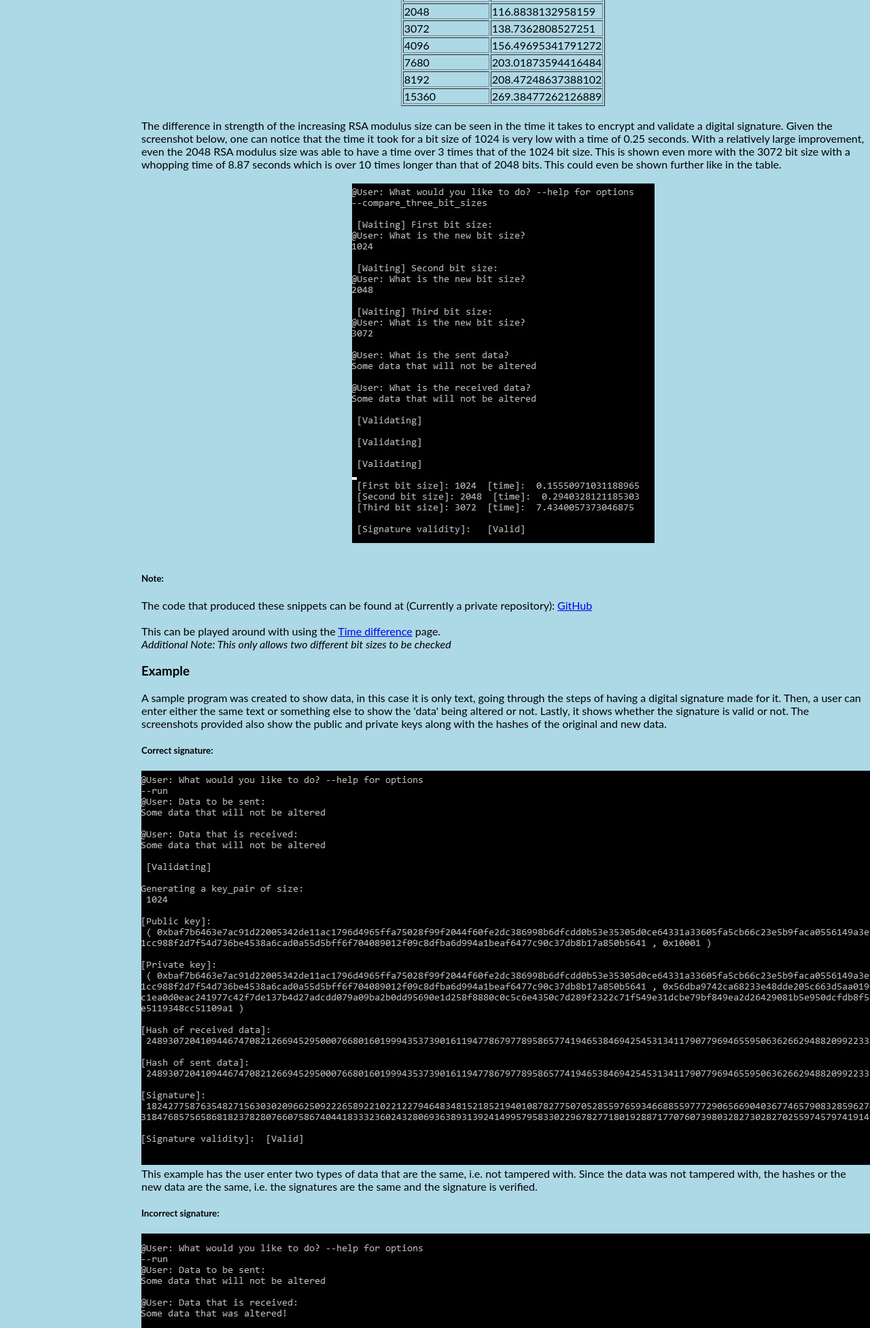
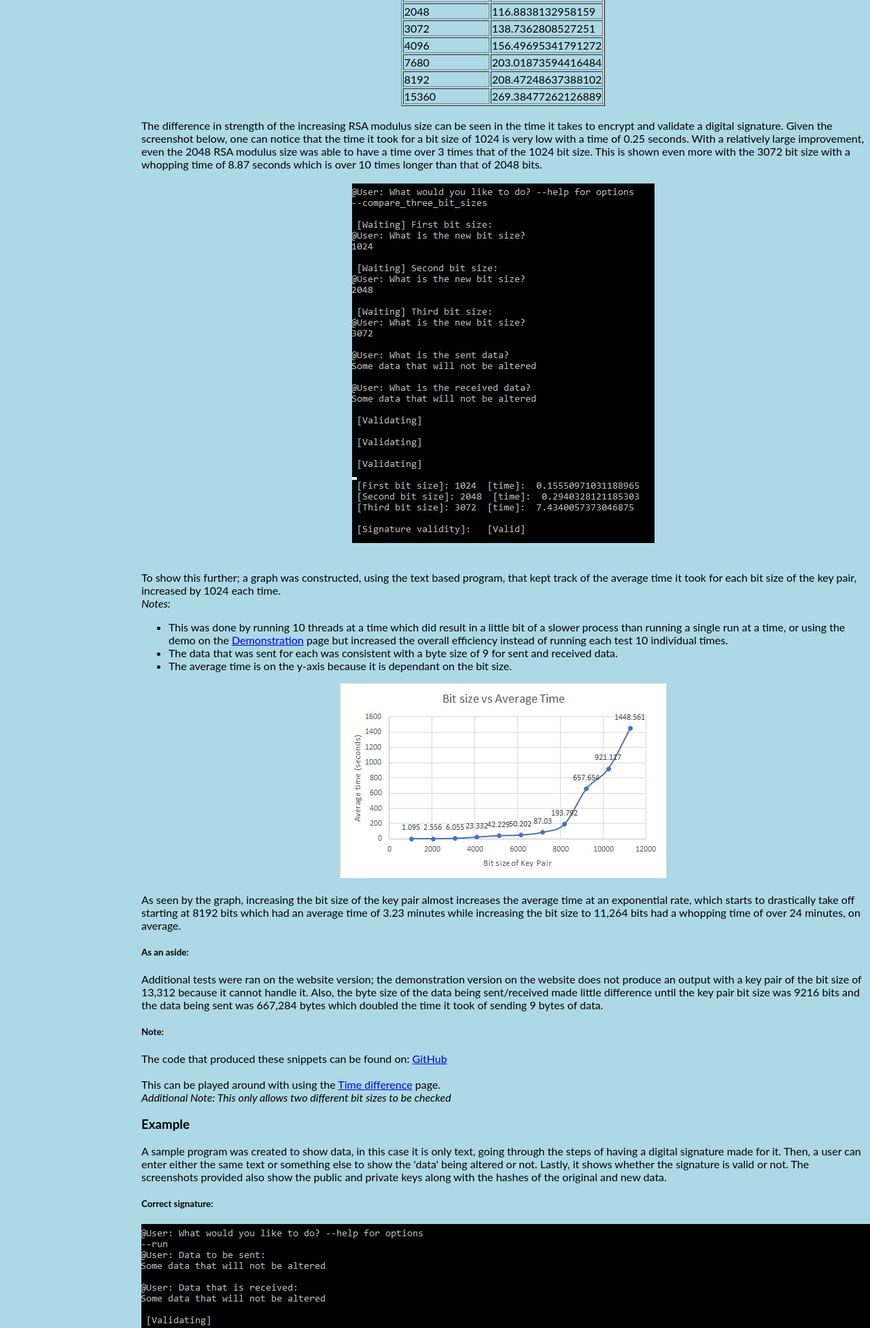
Before and after one commit to M3ritt/Digital-Signatures, a Flask app: page /digital_signature in a window 1280 px wide; the page is wider, and only the part inside the window is pictured. Shown: the part 1518-3472 px from the top of that part at 68% size. Run offline with Flask 2, Linux system fonts and the light colour scheme.

Commit message:
Update digital_signature.html
Added average time info

```diff
--- a/templates/digital_signature.html
+++ b/templates/digital_signature.html
@@ -153,12 +153,35 @@
         Given the screenshot below, one can notice that the time it took for a bit size of 1024 is very low with a time of 0.25 seconds.
         With a relatively large improvement, even the 2048 RSA modulus size was able to have a time over 3 times that of the 1024 bit size.
         This is shown even more with the 3072 bit size with a whopping time of 8.87 seconds which is over 10 times longer than that of 2048 bits.
-    This could even be shown further like in the table. <br> <br>
+        <br> <br>
+
         <center>
             <img src ="../static/images/three_times.jpg" alt="time difference"> <br>
+        </center> <br> <br>
+        To show this further; a graph was constructed, using the text based program, that kept track of the average time it took for each bit size of the key pair,
+        increased by 1024 each time. <br>
+        <i> Notes: </i> <br>
+        <ul>
+            <li>
+                This was done by running 10 threads at a time which did result in a little bit of a slower process than running a single run at a time,
+                or using the demo on the <a href="/example">Demonstration</a> page but increased the overall efficiency instead of running each test 10 individual times.
+            </li>
+            <li> The data that was sent for each was consistent with a byte size of 9 for sent and received data.</li>
+            <li> The average time is on the y-axis because it is dependant on the bit size.</li>
+        </ul>
+        <center>
+            <img src = "../static/images/bit_size_vs_average_time.jpg" alt ="bit size vs average time"> <br>
         </center> <br>
+        As seen by the graph, increasing the bit size of the key pair almost increases the average time at an exponential rate,
+        which starts to drastically take off starting at 8192 bits which had an average time of 3.23 minutes while increasing the
+        bit size to 11,264 bits had a whopping time of over 24 minutes, on average.
+
+        <h5> As an aside: </h5>
+        Additional tests were ran on the website version; the demonstration version on the website does not produce an output with a key pair of the bit size of 13,312 because it cannot handle it.
+        Also, the byte size of the data being sent/received made little difference until the key pair bit size was 9216 bits and the data being sent was 667,284 bytes which doubled the time it took of sending 9 bytes of data.
+
         <h5> Note: </h5>
-    The code that produced these snippets can be found at (Currently a private repository):
+        The code that produced these snippets can be found on:
         <a href = "https://github.com/M3ritt/Digital-Signatures/tree/master/Demonstration" target = "_blank"> GitHub </a> <br> <br>
 
         This can be played around with using the <a href="/time_difference">Time difference</a> page. <br>
```
Lines whose indentation alone changed are shown as unchanged.
